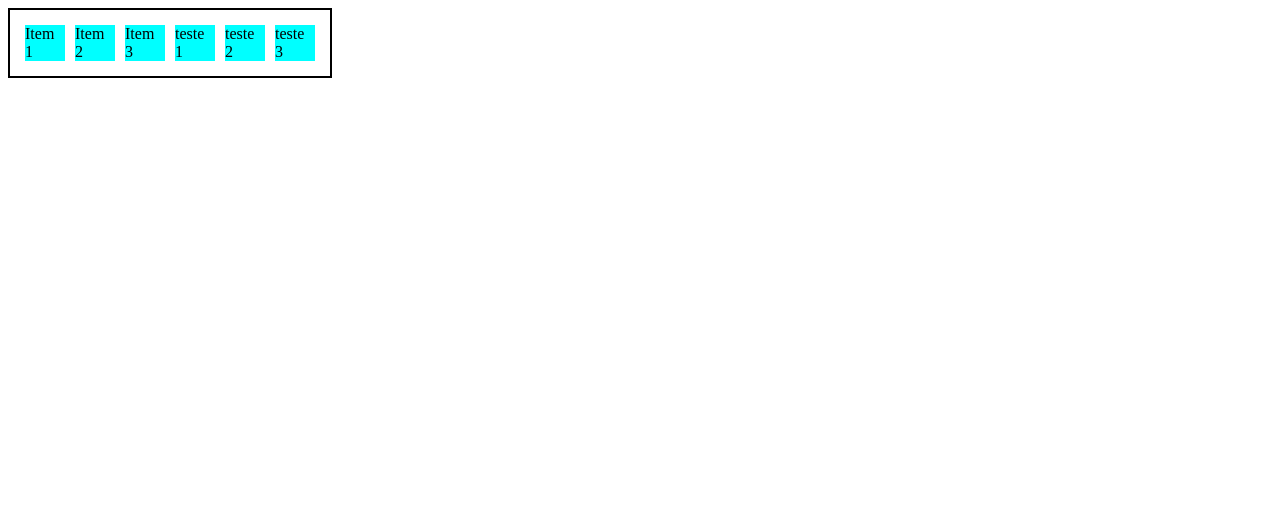
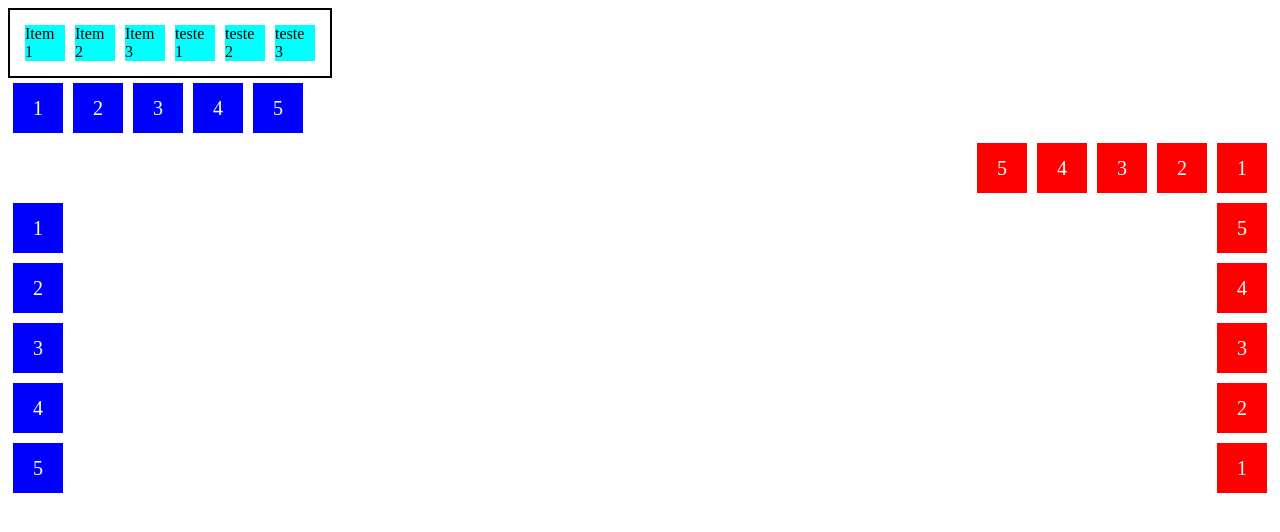
Before and after one commit to rafaelpiazza/dio-impulso, a plain HTML site: page display_flex.html in a window 1280 px wide. Drawn offline with Linux system fonts and the light colour scheme.

Commit message:
nova flex

```diff
--- a/display_flex.html
+++ b/display_flex.html
@@ -17,6 +17,51 @@
             background-color: aqua;
             margin: 5px;
         }
+
+        .flex_lista {
+            margin: 0;
+            padding: 0;
+            display: flex;
+            list-style: none;
+        }
+
+        .item_flex {
+            background: blue;
+            height: 50px;
+            width: 50px;
+            line-height: 50px;
+            font-size: 20px;
+            color: white;
+            text-align: center;
+            margin: 5px;
+        }
+
+        .row {
+            flex-direction: row;
+        }
+
+        .row_reverse {
+            flex-direction: row-reverse;
+        }
+
+        .row_reverse li{
+            background-color: red;
+        }
+
+        .col {
+            float: left;
+            flex-direction: column;
+        }
+
+        .col_reverse {
+            float: right;
+            flex-direction: column-reverse;
+        }
+
+        .col_reverse li{
+            background-color: red;
+        }
+
     </style>
 </head>
 <body>
@@ -28,5 +73,40 @@
         <div class="item">teste 2</div>
         <div class="item">teste 3</div>
     </div>
+
+    <ul class="flex_lista row" >
+        <li class="item_flex">1</li>
+        <li class="item_flex">2</li>
+        <li class="item_flex">3</li>
+        <li class="item_flex">4</li>
+        <li class="item_flex">5</li>
+    </ul>
+
+    <ul class="flex_lista row_reverse" >
+        <li class="item_flex">1</li>
+        <li class="item_flex">2</li>
+        <li class="item_flex">3</li>
+        <li class="item_flex">4</li>
+        <li class="item_flex">5</li>
+    </ul>
+
+    <ul class="flex_lista col" >
+        <li class="item_flex">1</li>
+        <li class="item_flex">2</li>
+        <li class="item_flex">3</li>
+        <li class="item_flex">4</li>
+        <li class="item_flex">5</li>
+    </ul>
+
+    <ul class="flex_lista col_reverse" >
+        <li class="item_flex">1</li>
+        <li class="item_flex">2</li>
+        <li class="item_flex">3</li>
+        <li class="item_flex">4</li>
+        <li class="item_flex">5</li>
+    </ul>
+
+
 </body>
+
 </html>
```
Also changed, not shown: display_flexbox_warp.html (added, +18 -0 lines).
